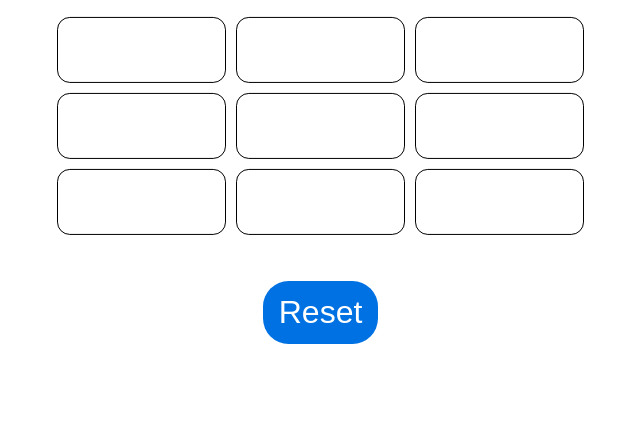
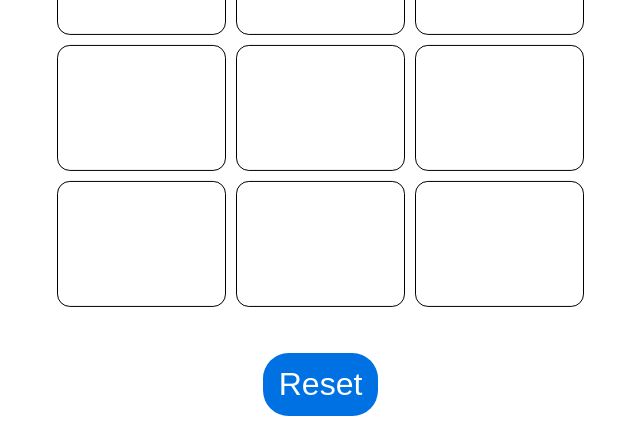
Before and after one commit to rickys93/tic-tac-toe, a website: page index.html in a window 1280 px wide. Shown: the part 357-800 px from the top of the page, without its empty margins (463-1103 px from the left). Drawn offline with Linux system fonts and the light colour scheme.

Commit message:
Update index.css

```diff
--- a/index.css
+++ b/index.css
@@ -42,8 +42,11 @@ button:hover {
 }
 .clickable-tile {
     border: 1px solid black;
-    border-radius: 0.8em;
-    padding: 2em 1em 2em 1em;
+     border-radius: 0.8em;
+     padding: 2em 0.5em 2em 0.5em;
+     height: 60px;
+     background-repeat: no-repeat;
+     background-position: center;
 }
 .clickable-tile:hover {
     cursor: pointer;
```
